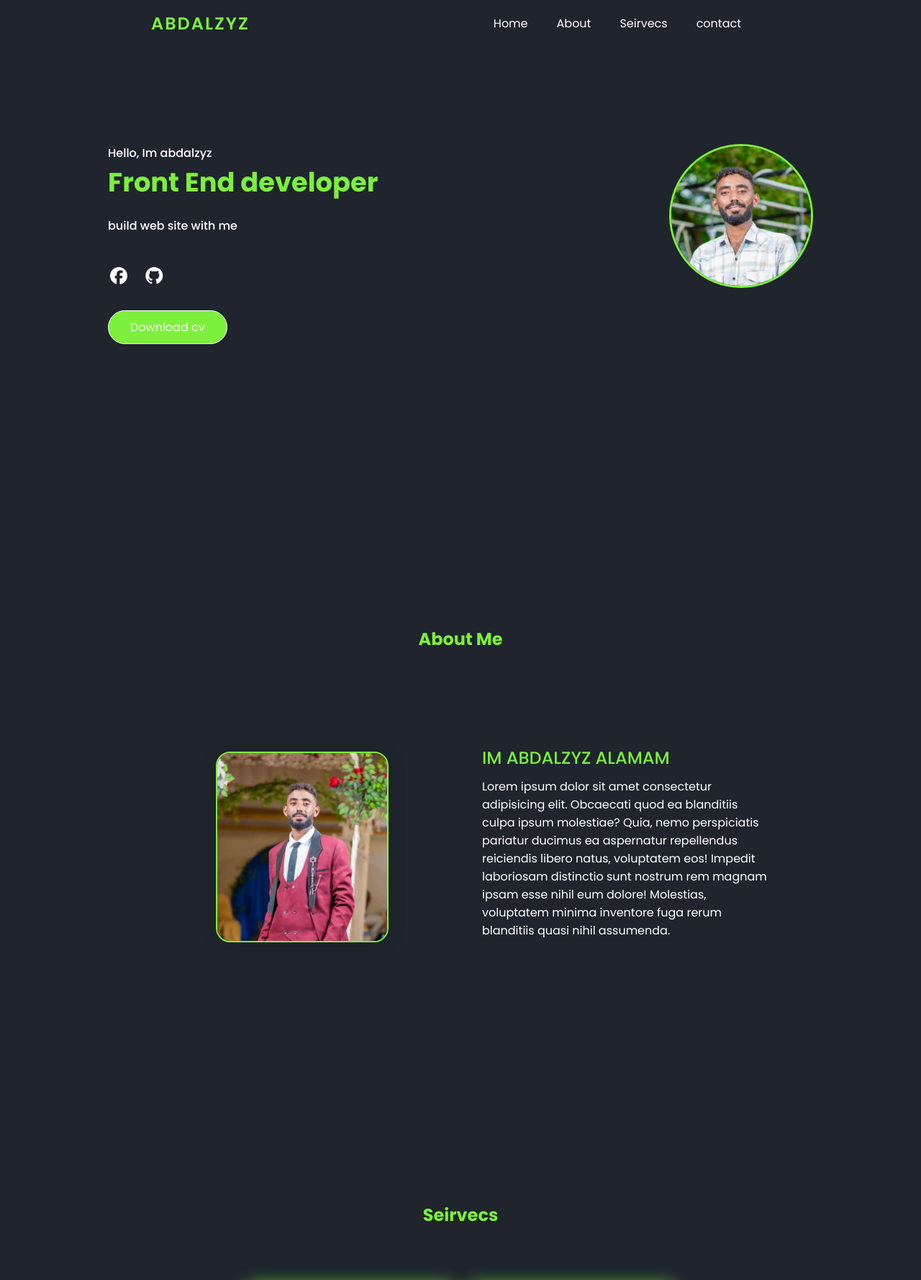
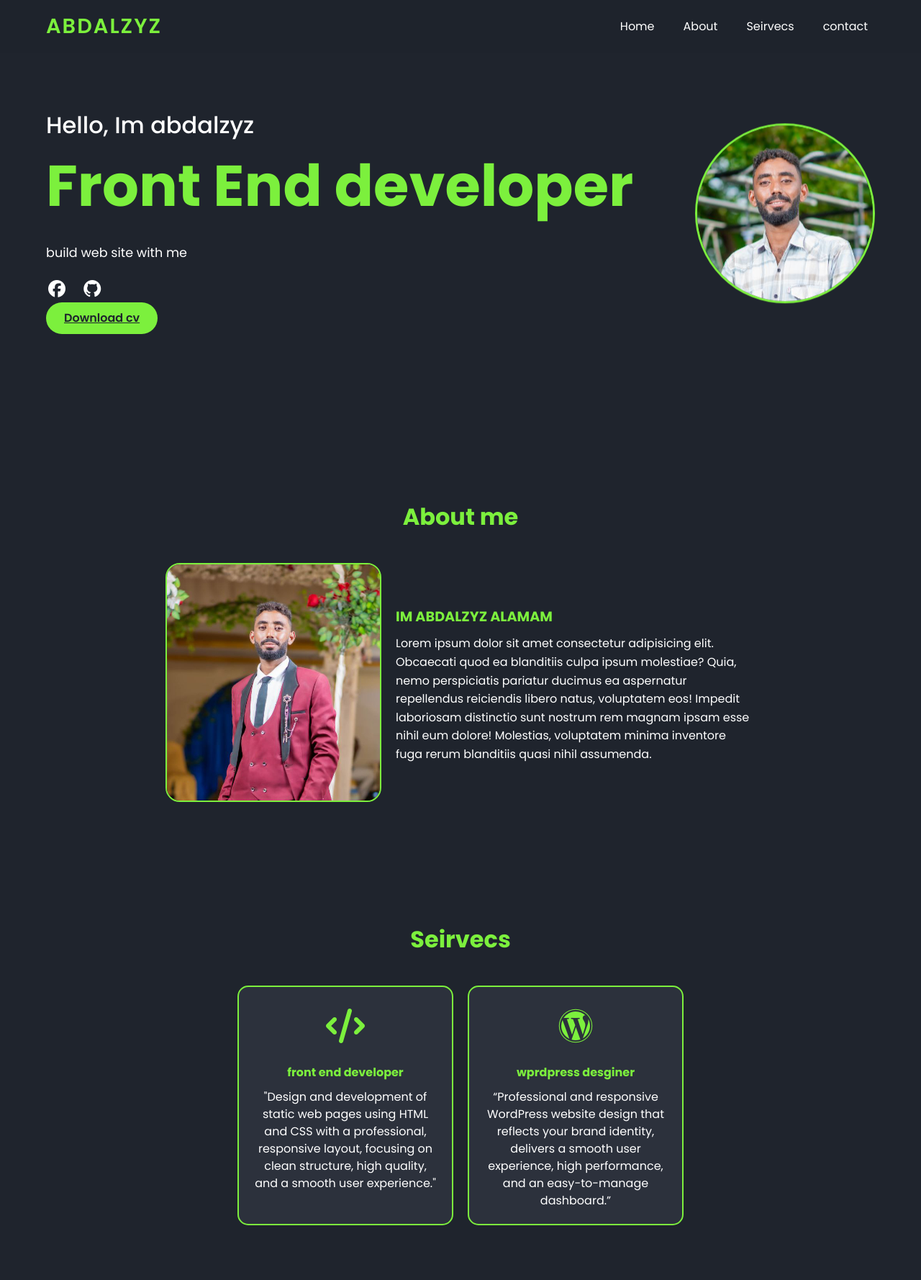
Before and after one commit to Azoz123-ezoo/portfolio-, a plain HTML site: page index.html in a window 1280 px wide. Shown: the top 1778 px of the page at 72% size. Drawn offline with Linux system fonts and the light colour scheme.

Commit message:
Add files via upload

```diff
--- a/index.html
+++ b/index.html
@@ -4,9 +4,21 @@
 <head>
     <meta charset="UTF-8">
     <meta name="viewport" content="width=device-width, initial-scale=1.0">
+    <meta name="description"
+        content="أنا مطوّر ويب متخصص في إنشاء مواقع احترافية سريعة ومتجاوبة، أعمل على تحويل الأفكار إلى تجارب رقمية جميلة وفعّالة. أقدّم حلولًا حديثة في تطوير الواجهة الأمامية والخلفية، مع اهتمام خاص بالتفاصيل وتجربة المستخدم.">
+
+    <meta property="og:type" content="website" />
+    <meta property="og:site_name" content=" Portfolio " />
+    <meta property="og:title" content="مطور ويب    " />
+    <meta property="og:description"
+        content="مطور ويب يصنع تجارب رقمية حديثة ومبتكرة. تصميم نظيف، أداء عالي، ومواقع متجاوبة." />
+    <meta property="og:url" content="" />
+    <meta property="og:image" content="https://example.com/assets/og-image.jpg" />
+    <meta property="og:image:alt" content="صورة معاينة لموقع مطوّر الويب — شعار/نماذج أعمال" />
+    <meta property="og:locale" content="ar_SA" />
     <link rel="stylesheet" href="style.css">
     <link rel="stylesheet" href="https://cdnjs.cloudflare.com/ajax/libs/font-awesome/7.0.0/css/all.min.css">
-    <title>Document</title>
+    <title>Portfolio</title>
 </head>
 
 <body>
@@ -38,14 +50,14 @@
             <a href="#" class="but-1">Download cv </a>
         </div>
         <div class="hero-img">
-            <img src="assets/imags/IMG_20250915_195020_728.png" alt="">
+            <img src="assets/imagine/IMG_20250915_195020_728.png" alt="">
         </div>
     </section>
     <section class="About" id="About">
         <h2 class="title">About me</h2>
         <div class="contenar">
             <div class="img-info">
-                <img src="assets/imags/IMG_20250915_195009_549.jpg" alt="">
+                <img src="assets/imagine/IMG_20250915_195009_549.jpg" alt="">
 
             </div>
             <div class="info">
@@ -67,6 +79,7 @@
 
                     <i class="fa-solid fa-code"></i>
                 </div>
+
                 <div class="info-card">
                     <h3>front end developer</h3>
                     <p>"Design and development of static web pages using HTML and CSS with a professional, responsive
@@ -95,7 +108,7 @@
                 </div>
                 <div class="info-card">
                     <h3>Email </h3>
-                    <strong><a href="">bdalzyzalama744@gmail.com</a></strong>
+                    <strong> ozaz05281@gmail.com</strong>
                 </div>
             </div>
             <div class="cards">
--- a/style.css
+++ b/style.css
@@ -1,347 +1,336 @@
-@import url('https://fonts.googleapis.com/css2?family=Poppins:ital,wght@0,100;0,200;0,300;0,400;0,500;0,600;0,700;0,800;0,900;1,100;1,200;1,300;1,400;1,500;1,600;1,700;1,800;1,900&display=swap');
+@import url('https://fonts.googleapis.com/css2?family=Poppins:wght@400;500;600;700&display=swap');
 
+/* ===== Reset & Base ===== */
 * {
+    margin: 0;
     padding: 0;
-    margin: 0;
     box-sizing: border-box;
     scroll-behavior: smooth;
-    font-family: "Poppins", sans-serif;
+    font-family: 'Poppins', sans-serif;
 }
 
 body {
     background-color: #1f242d;
+    color: #fff;
+    line-height: 1.5;
 }
 
+/* ===== Header ===== */
 header {
     width: 100%;
-    padding: 10px;
+    padding: 15px 5%;
     position: fixed;
+    top: 0;
+    left: 0;
     display: flex;
     justify-content: space-between;
     align-items: center;
-    z-index: 111111;
-
-
-
+    z-index: 9999;
+    background-color: rgba(31, 36, 45, 0.95);
 }
 
 .logo {
+    color: #7cf03d;
+    font-size: 1.8em;
+    font-weight: 600;
     text-transform: uppercase;
     letter-spacing: 2px;
     text-decoration: none;
-    font-size: 1.5em;
-    font-weight: 600;
-    color: #7cf03d;
-    padding-left: 200px;
-
 }
 
 .navigtion ul {
     display: flex;
+    gap: 20px;
     list-style: none;
-    margin: 10px 200px;
-
-
 }
 
 .navigtion ul li a {
+    color: #fff;
     text-decoration: none;
-    color: #fff;
-    padding-right: 40px;
-
+    padding: 5px 10px;
+    transition: 0.3s;
 }
 
-.navigtion ul li:hover a {
+.navigtion ul li a:hover,
+.navigtion ul li a:active {
     color: #7cf03d;
     text-decoration: underline solid #7cf03d;
 }
 
-.navigtion a:active {
-    color: #7cf03d;
+/* ===== Hero Section ===== */
+.main {
+    display: flex;
+    justify-content: space-between;
+    align-items: center;
+    padding: 150px 5%;
+    flex-wrap: wrap;
 }
 
-.main {
-    width: 100%;
-    height: 100vh;
-    display: flex;
-    justify-content: space-between;
-    padding: 200px 150px;
+.hero-content {
+    flex: 1;
+    min-width: 280px;
 }
 
 .hero-content h1 {
-    font-size: 1em;
+    font-size: 2em;
     font-weight: 500;
-    color: #fff;
 }
 
 .hero-content h1 span {
-    font-size: 2.3em;
+    color: #7cf03d;
+    font-size: 2.5em;
     font-weight: 700;
-    color: #7cf03d;
-    margin-top: 10px;
-    margin-right: 50px;
 }
 
 .hero-content p {
-    color: #fff;
-    font-size: 1em;
-    font-weight: 500;
     margin: 20px 0;
+    font-size: 1.1em;
 }
 
 .but-1 {
     display: inline-block;
-    text-decoration: none;
-    padding: 10px 30px;
-    color: #fff;
+    padding: 10px 25px;
     background-color: #7cf03d;
-    border: #fff 1px solid;
+    color: #1f242d;
     border-radius: 30px;
-    margin-top: 10px;
-    transition: 0.7s ease;
-
+    font-weight: 600;
+    transition: 0.5s;
 }
 
 .but-1:hover {
-    background-color: #1f242d;
-    transform: scale(1.1);
+    background-color: #fff;
+    transform: scale(1.05);
 }
 
 .socill a {
-    display: inline-block;
-    padding-right: 15px;
-    margin: 20px 0;
+    margin-right: 15px;
     font-size: 1.5em;
     color: #fff;
-    transition: 0.7s ease;
-
+    transition: 0.5s;
 }
 
-.socill a i:hover {
+.socill a:hover i {
     color: #7cf03d;
-    transform: scale(1.5);
+    transform: scale(1.3);
 }
 
 .hero-img img {
-    display: inline-block;
-    width: 200px;
-    height: 200px;
-    border-radius: 100px;
+    width: 250px;
+    height: 250px;
+    border-radius: 50%;
     border: 3px solid #7cf03d;
-    margin-bottom: 100px;
-    animation: img 1s infinite;
-
+    object-fit: cover;
+    animation: float 3s ease-in-out infinite;
 }
 
-@keyframes img {
-    0% {
-        translate: 0 0;
+@keyframes float {
+
+    0%,
+    100% {
+        transform: translateY(0);
     }
 
-    100% {
-        translate: 0 5px;
-
-
-
+    50% {
+        transform: translateY(-10px);
     }
-
 }
 
+/* ===== About Section ===== */
 .About {
     background-color: #1f242d;
-    min-height: 100vh;
+    padding: 80px 5%;
 }
 
-
 .title {
-    display: flex;
-    justify-content: center;
-    padding: 70px 0;
+    text-align: center;
     color: #7cf03d;
-    font-size: 1.5em;
-    font-weight: 700;
-    text-transform: capitalize;
+    font-size: 2em;
+    margin-bottom: 40px;
 }
 
 .contenar {
     display: flex;
+    flex-wrap: wrap;
     justify-content: center;
     align-items: center;
     gap: 20px;
-    margin-top: 50px;
-
 }
 
 .img-info img {
-    width: 15em;
-    margin-left: 300px;
+    width: 300px;
+    border-radius: 20px;
     border: 2px solid #7cf03d;
-    border-radius: 20px;
-    box-shadow: 1px 1px 25px rgba(1, 1, 1, 15%);
-    transition: all 0.7s ease;
-
+    transition: 0.5s;
 }
 
 .img-info img:hover {
-    transform: scale(1.1);
-    background-color: rgba(1, 1, 1, 15%);
-
+    transform: scale(1.05);
 }
 
 .info {
-    padding: 10px;
-    margin-left: 100px;
-    margin-bottom: 20px;
-
+    max-width: 500px;
 }
 
 .info h3 {
+    font-size: 1.2em;
     color: #7cf03d;
-    font-size: 1.5em;
-    font-weight: 500;
+    margin-bottom: 10px;
     text-transform: uppercase;
-    text-align: left;
-
 }
 
 .info p {
-    color: #fff;
-    padding: 10px 200px 0 0;
     font-size: 1em;
-    font-weight: 400px;
-    line-height: 25px;
-    text-align: left;
+    line-height: 1.6;
 }
 
-.Seirvecs {
-    background-color: #1f242d;
-    min-height: 100vh;
-
+.Seirvecs .conteiner {
+    border: #7cf03d;
 }
 
+/* ===== Services & Contact ===== */
+.Seirvecs,
 .contact {
-    min-height: 100vh;
+    padding: 80px 5%;
 }
 
 .content {
     display: flex;
-    flex-direction: row;
     flex-wrap: wrap;
     justify-content: center;
+    gap: 20px;
 }
 
-
 .cards {
-    width: 18em;
-    background-color: #f0f0f0;
+    background-color: #2c313c;
+    color: #fff;
     padding: 20px;
-    margin: 10px;
-    border-radius: 10px;
-    box-shadow: 1px 1px 25px rgba(1, 1, 1, 15%);
+    border-radius: 15px;
+    min-width: 250px;
+    max-width: 300px;
     text-align: center;
+    transition: 0.5s;
     border: 2px solid #7cf03d;
-    transition: 0.7s ease;
-    box-shadow: 1px 1px 25px #7cf03d ;
 }
 
-.cards:hover{
-
-
+.cards:hover {
+    transform: scale(1.05);
 }
 
 .icons {
     font-size: 3em;
     color: #7cf03d;
-    text-transform: capitalize;
-    padding-bottom: 10px;
+    margin-bottom: 15px;
 }
 
 .info-card h3 {
+    font-size: 1em;
     color: #7cf03d;
-    font-size: 1.2em;
-    font-weight: 600;
-    text-transform: capitalize;
-    padding: 10px;
-
+    margin-bottom: 10px;
 }
 
 .info-card p {
-    padding: 10px;
-
+    font-size: 1em;
+    line-height: 1.5;
 }
 
-.cards:hover {
-    transform: scale(1.1);
-
-}
-
-.info-card a {
-    text-decoration: none;
-    font-size: 1em;
-    font-weight: 600;
-    color: black;
-    text-align: center;
-}
-
+/* ===== Footer ===== */
 .footer {
-    background-color: #f0f0f0;
     display: flex;
     justify-content: space-between;
-    align-items: center;
-    padding: 30px;
-    margin: 0 10px;
-}
-
-.footer-title {
-    font-size: 1.2em;
-    font-weight: 600;
+    background-color: #1f242d;
+    color: #fff;
+    padding: 30px 5%;
+    text-align: center;
 }
 
 .footer-title span {
     color: #7cf03d;
+    font-weight: bold;
 }
 
-.socill-footer i {
+.socill-footer a {
+    margin: 0 10px;
+    font-size: 1.5em;
     color: #7cf03d;
-    font-size: 2em;
-    margin-left: 30px;
-    transition: 0.7s ease;
-
+    transition: 0.5s;
 }
 
-.socill-footer i:hover {
-    color: #1f242d;
+.socill-footer a:hover {
+    color: #fff;
 }
 
-@media (max-width:768px) {
-    body {
-        font-size: 10px;
+/* ===== Responsive ===== */
+@media (max-width: 1024px) {
+    .main {
+        flex-direction: column-reverse;
+        text-align: center;
     }
 
+    .hero-content h1 {
+        font-size: 1.8em;
+    }
+
+    .hero-img img {
+        width: 200px;
+        height: 200px;
+    }
+
+    .contenar {
+        flex-direction: column;
+    }
+}
+
+@media (max-width: 768px) {
     header {
         flex-direction: column;
-        justify-content: center;
-    }
-
-    .logo {
-        font-size: 1.5em;
-        padding-left: 10px;
-
+        align-items: center;
     }
 
     .navigtion ul {
-        text-align: center;
+        flex-direction: row;
+        gap: 10px;
+        margin-top: 10px;
+    }
 
+    .main {
+        padding: 100px 20px;
     }
-    .main {
 
-    flex-direction: column;
-    justify-content: center;
-    align-items: center;
-    padding: 200px 0;
+    .hero-content h1 span {
+        font-size: 2em;
+    }
 
+    .img-info img {
+        margin-left: 0;
+        width: 250px;
+    }
 
-
+    .info p {
+        padding: 0;
+    }
 }
 
+@media (max-width: 480px) {
+    .hero-content h1 {
+        font-size: 1.5em;
+    }
+
+    .hero-content h1 span {
+        font-size: 1.8em;
+    }
+
+    .hero-content p,
+    .info p {
+        font-size: 0.9em;
+    }
+
+    .but-1 {
+        padding: 8px 20px;
+        font-size: 0.9em;
+    }
+
+    .cards {
+        min-width: 200px;
+        max-width: 250px;
+    }
 }
```
Also changed, not shown: assets/imagine/IMG_20250915_195009_549.jpg (added), assets/imagine/IMG_20250915_195020_728.jpg (added), assets/imagine/IMG_20250915_195020_728.png (added), assets/imagine/html_plain_logo_icon_146475.png (added), assets/imagine/icons8-facebook-logo-50.png (added), assets/imagine/icons8-linkedin-48.png (added), assets/imagine/icons8-wordpress-94.png (added), assets/imagine/icons8-youtube-48.png (added).
